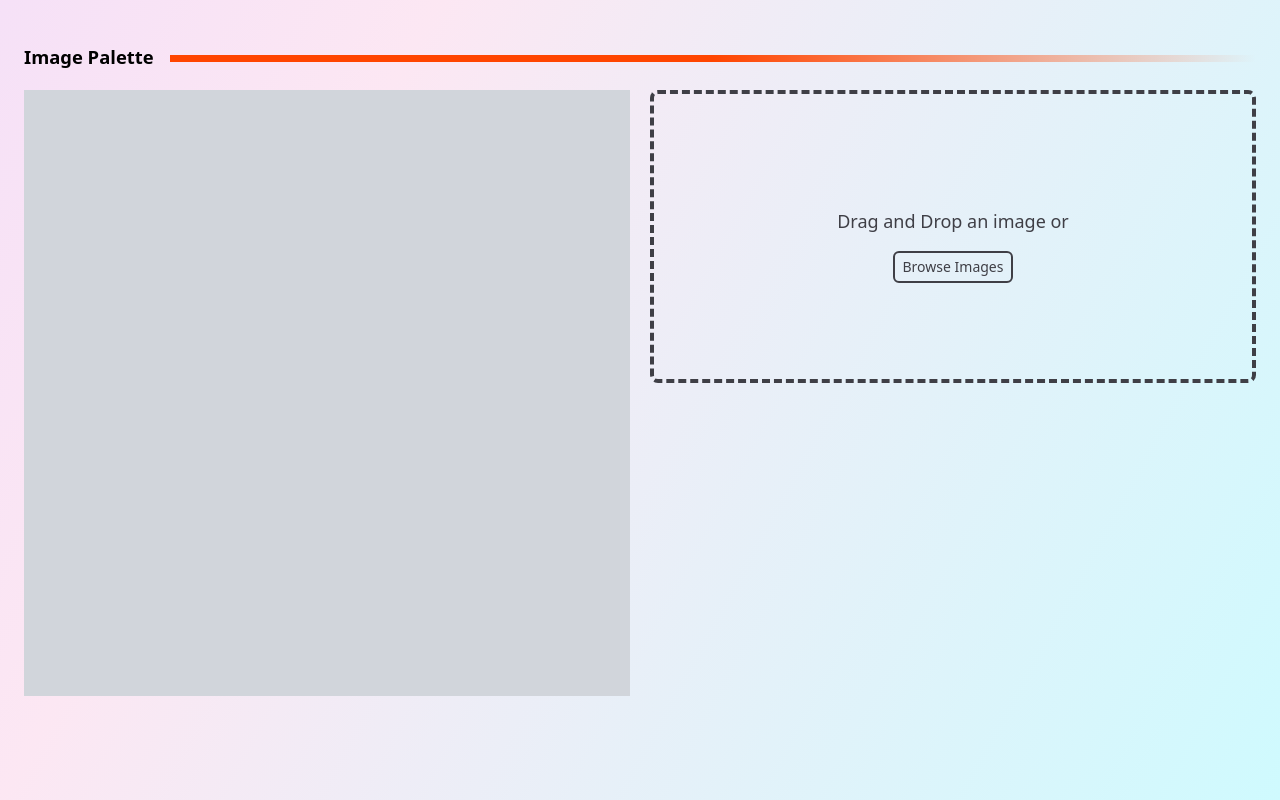
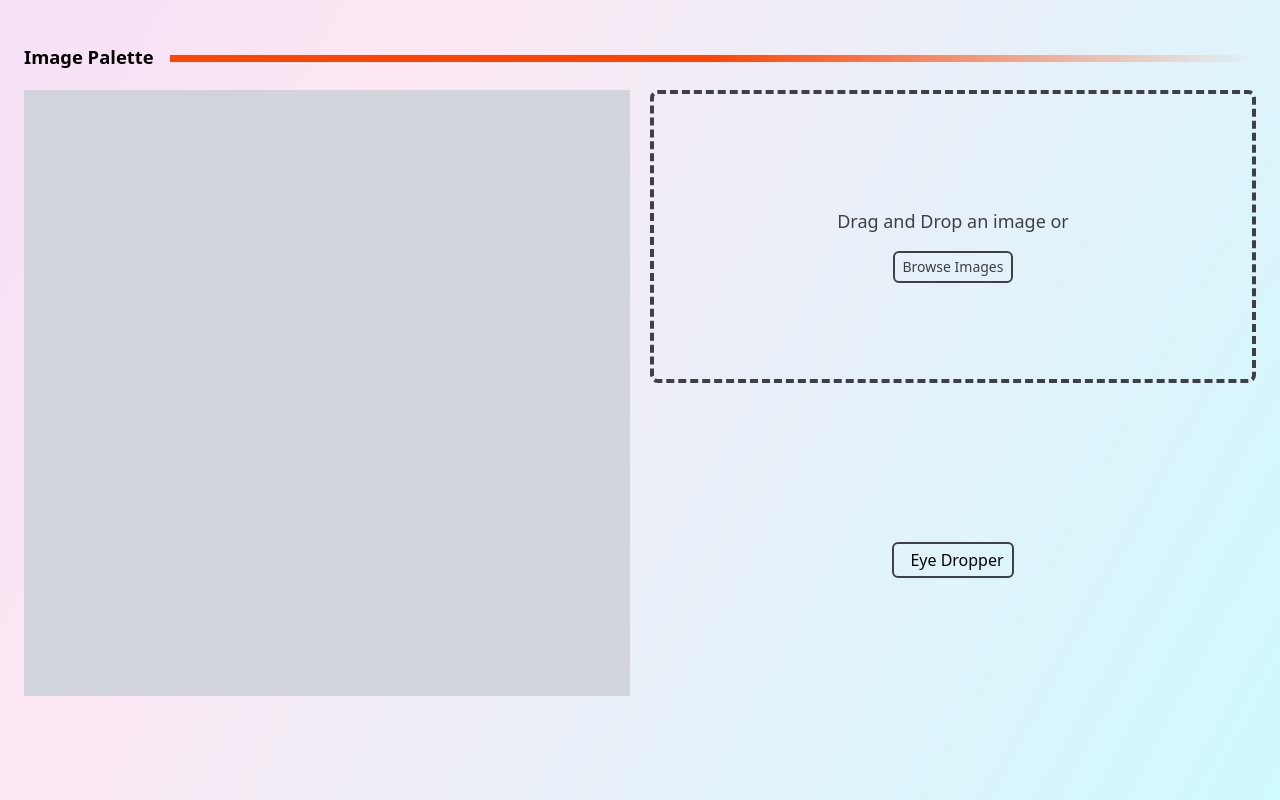
Before and after one commit to sina-byn/all-things-colors, a Next.js app: page / in a window 1280 px wide. Shown: the part 1537-2337 px from the top of the page. Built offline with nearby package versions, Linux system fonts and the light colour scheme.

Commit message:
eye dropper componenet added

```diff
--- a/components/ColorCard.tsx
+++ b/components/ColorCard.tsx
@@ -17,7 +17,7 @@ interface ColorCardProps {
 
 const ColorCard: FC<ColorCardProps> = ({ percent, color }) => {
   return (
-    <div className='card-container flex flex-col items-center gap-y-2'>
+    <div className='card-container w-full flex flex-col items-center gap-y-2'>
       {percent !== undefined && (
         <span className='bg-zinc-600 text-gray-200 px-3 pb-0.5 rounded-md'>
           {percent}%
--- /dev/null
+++ b/components/EyeDropper.tsx
@@ -0,0 +1,44 @@
+import { FC } from 'react';
+
+// * components
+import Button from './Button';
+import ColorCard from './ColorCard';
+
+// * hooks
+import useEyeDropper from '../hooks/useEyeDropper';
+
+const EyeDropper: FC = () => {
+  const { isSupported, eyeDropper, pickedColor, setPickedColor } =
+    useEyeDropper();
+
+  if (!isSupported) return null;
+
+  const openHandler = () => {
+    eyeDropper.open().then((colorObj: object) => {
+      const color = Object.values(colorObj)[0];
+
+      if (!color) return;
+
+      setPickedColor(color);
+    });
+  };
+
+  return (
+    <section className='eye-dropper-section flex flex-col items-center justify-center'>
+      {pickedColor.length > 0 && (
+        <div className='card-wrap w-[150px] rounded-lg overflow-hidden'>
+          <ColorCard color={pickedColor} />
+        </div>
+      )}
+      <Button
+        onClick={openHandler}
+        className='border-2 border-zinc-700 px-2 py-1 rounded-md mt-5'
+      >
+        <i className='fa-solid fa-eye-dropper mr-2' />
+        Eye Dropper
+      </Button>
+    </section>
+  );
+};
+
+export default EyeDropper;
--- a/components/ImageInput.tsx
+++ b/components/ImageInput.tsx
@@ -1,3 +1,4 @@
+import dynamic from 'next/dynamic';
 import {
   FC,
   useRef,
@@ -7,6 +8,12 @@ import {
   SetStateAction,
   DragEvent,
 } from 'react';
+
+// * components
+const EyeDropper = dynamic(
+  () => import('../components/EyeDropper'),
+  { ssr: false }
+);
 
 // * utils
 import { parsePixelsData } from '../utils/functions';
@@ -153,6 +160,7 @@ const ImageInput: FC<ImageInputProps> = ({ setImagePalette }) => {
           />
         </label>
       </section>
+      <EyeDropper />
     </div>
   );
 };
--- /dev/null
+++ b/hooks/useEyeDropper.ts
@@ -0,0 +1,17 @@
+import { useState } from "react";
+
+const useEyeDropper = () => {
+    const [pickedColor, setPickedColor] = useState<string>('');
+    // @ts-ignore
+    const isSupported = !!window.EyeDropper;
+
+    return {
+        isSupported,
+        // @ts-ignore
+        eyeDropper: isSupported ? new EyeDropper() : null,
+        pickedColor,
+        setPickedColor
+    }
+};
+
+export default useEyeDropper;
```
